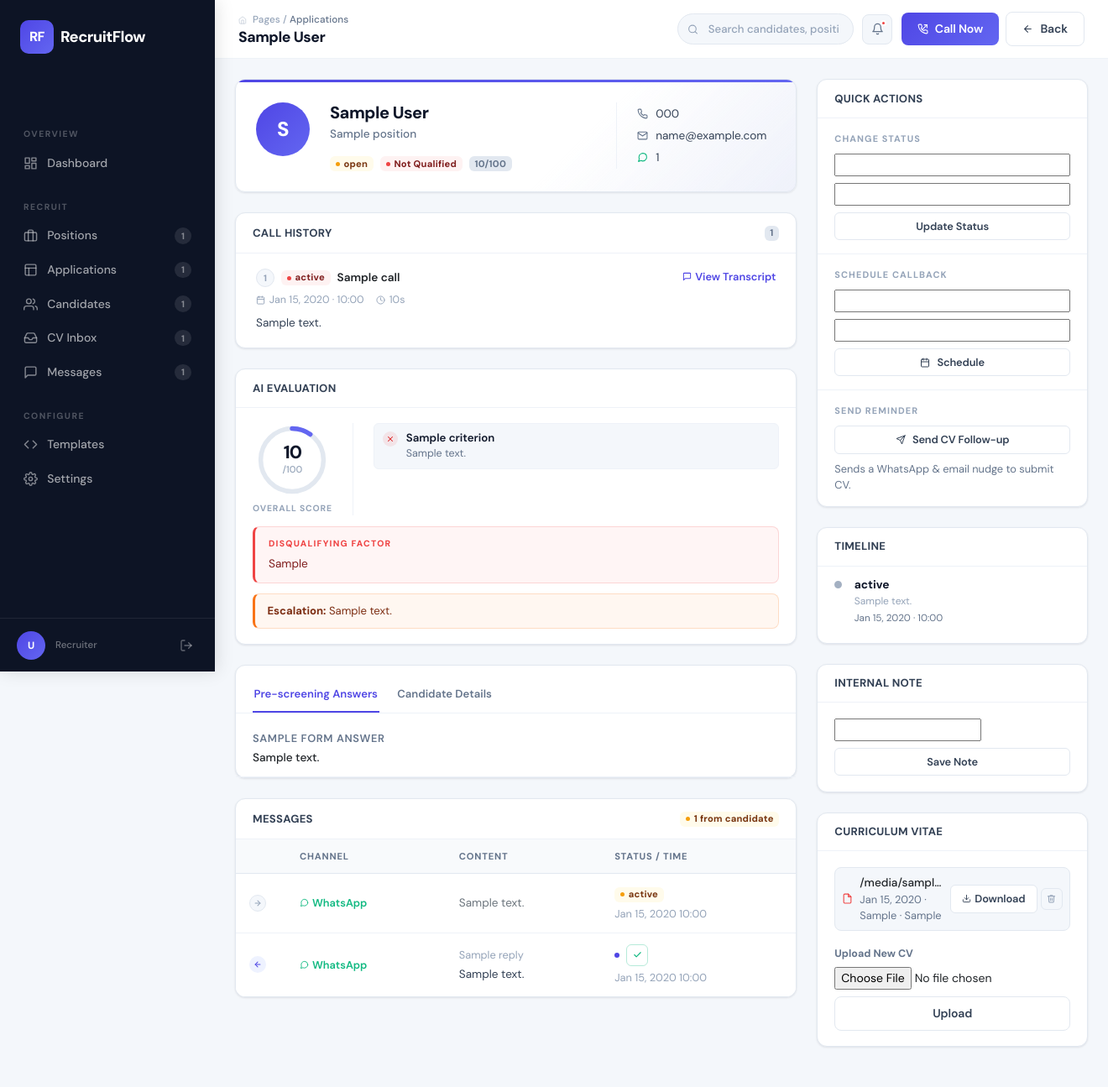
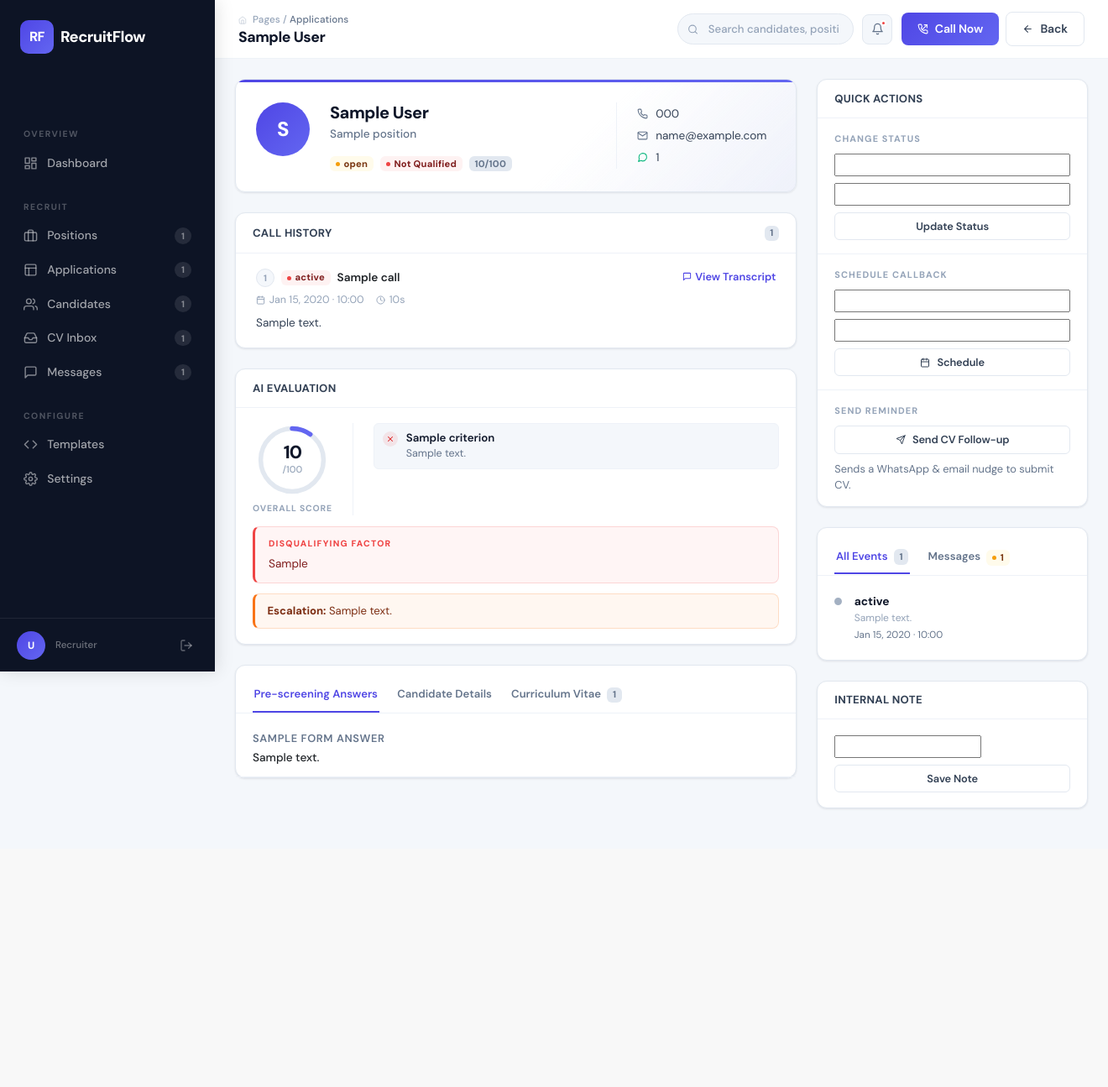
Before and after one commit to alexandruradulescu-neurony/probable-octo-invention, a Django app: template templates/applications/application_detail.html in a window 1320 px wide. Shown: the whole page at 84% size. After the commit the page ends 964 px from the top, so only its background shows below. Run offline with Django 5.2, Linux system fonts and the light colour scheme; the template is opened without the code that fills it: most values are stand-ins (such as "Sample title", 1, 10 or a date in 2020); form fields are guessed from the names that the template uses.

Commit message:
Reorganize application_detail: CV tab in prescreening card, All Events+Messages tabbed in right column
Made-with: Cursor

```diff
--- a/templates/applications/application_detail.html
+++ b/templates/applications/application_detail.html
@@ -316,8 +316,7 @@
       {% endfor %}
     {% endfor %}
 
-    <!-- ── Pre-screening Answers + Candidate Details (tabbed) ──────── -->
-    {% if form_answers_list or candidate %}
+    <!-- ── Pre-screening Answers + Candidate Details + CV (tabbed) ── -->
     <div class="card mb-4">
       <div class="card-header" style="padding-bottom:0;border-bottom:none;">
         <div>
@@ -332,6 +331,12 @@
             <li class="nav-item" role="presentation">
               <button class="nav-link {% if not form_answers_list %}active{% endif %}" id="tab-details" data-bs-toggle="tab" data-bs-target="#pane-details" type="button" role="tab">
                 Candidate Details
+              </button>
+            </li>
+            <li class="nav-item" role="presentation">
+              <button class="nav-link" id="tab-cv" data-bs-toggle="tab" data-bs-target="#pane-cv" type="button" role="tab">
+                Curriculum Vitae
+                {% if cv_uploads %}<span class="badge badge-neutral tabular-nums ms-1">{{ cv_uploads|length }}</span>{% endif %}
               </button>
             </li>
           </ul>
@@ -377,116 +382,58 @@
             </table>
           </div>
 
+          {# Curriculum Vitae pane #}
+          <div class="tab-pane fade" id="pane-cv" role="tabpanel">
+            <div style="padding:1.1rem 1.25rem;">
+              {% if cv_uploads %}
+              <div class="d-flex flex-column gap-2 mb-3">
+                {% for cv in cv_uploads %}
+                <div class="d-flex align-items-center justify-content-between gap-2 p-2"
+                     style="background:var(--bg-page);border:1px solid var(--border-default);border-radius:var(--radius-md);">
+                  <div class="d-flex align-items-center gap-2 overflow-hidden">
+                    <svg width="13" height="13" fill="none" stroke="var(--accent-negative)" stroke-width="2" stroke-linecap="round" stroke-linejoin="round" viewBox="0 0 24 24" class="flex-shrink-0"><path d="M14 2H6a2 2 0 0 0-2 2v16a2 2 0 0 0 2 2h12a2 2 0 0 0 2-2V8z"></path><polyline points="14 2 14 8 20 8"></polyline></svg>
+                    <div class="overflow-hidden">
+                      <div class="text-sm fw-medium text-truncate" title="{{ cv.file_name }}">{{ cv.file_name }}</div>
+                      <div class="text-xs text-tertiary">{{ cv.received_at|date:"M j, Y" }} &middot; {{ cv.get_source_display }}{% if cv.match_method %} &middot; {{ cv.get_match_method_display }}{% endif %}</div>
                     </div>
                   </div>
-    </div>
+                  <div class="d-flex align-items-center gap-1 flex-shrink-0">
+                    {% if cv.needs_review %}
+                    <div class="badge status-screening">Review</div>
                     {% endif %}
-
-    <!-- ── Messages ──────────────────────────────────────────────── -->
-    <div class="card mb-4">
-      <div class="card-header">
-        <h2 class="card-header-title">Messages</h2>
-        {% with unread=candidate_replies|length %}
-        {% if unread %}
-        <span class="badge status-screening"><span class="badge-dot"></span> {{ unread }} from candidate</span>
+                    {% if cv.file_path %}
+                    <a href="/{{ cv.file_path }}" download="{{ cv.file_name }}"
+                       class="btn btn-secondary btn-sm d-inline-flex align-items-center gap-1">
+                      <svg width="11" height="11" fill="none" stroke="currentColor" stroke-width="2" stroke-linecap="round" stroke-linejoin="round" viewBox="0 0 24 24"><path d="M21 15v4a2 2 0 0 1-2 2H5a2 2 0 0 1-2-2v-4"></path><polyline points="7 10 12 15 17 10"></polyline><line x1="12" y1="15" x2="12" y2="3"></line></svg>
+                      Download
+                    </a>
+                    {% else %}
+                    <span class="text-xs text-secondary">No file</span>
                     {% endif %}
-        {% endwith %}
-      </div>
-      {% if sent_messages or candidate_replies %}
-      <div class="table-responsive">
-        <table class="table mb-0">
-          <thead>
-            <tr>
-              <th style="width:32px;"></th>
-              <th>Channel</th>
-              <th>Content</th>
-              <th>Status / Time</th>
-            </tr>
-          </thead>
-          <tbody>
-            {% for msg in sent_messages %}
-            <tr>
-              <td class="ps-3">
-                <div class="msg-dir msg-dir-out" title="Outbound">
-                  <svg width="10" height="10" fill="none" stroke="var(--text-muted)" stroke-width="2.5" stroke-linecap="round" stroke-linejoin="round" viewBox="0 0 24 24"><line x1="5" y1="12" x2="19" y2="12"></line><polyline points="12 5 19 12 12 19"></polyline></svg>
-                </div>
-              </td>
-              <td>
-                {% if msg.channel == "email" %}
-                  <div class="d-flex align-items-center gap-1 text-xs fw-semibold text-tertiary">
-                    <svg width="11" height="11" fill="none" stroke="currentColor" stroke-width="2" stroke-linecap="round" stroke-linejoin="round" viewBox="0 0 24 24"><path d="M4 4h16c1.1 0 2 .9 2 2v12c0 1.1-.9 2-2 2H4c-1.1 0-2-.9-2-2V6c0-1.1.9-2 2-2z"></path><polyline points="22,6 12,13 2,6"></polyline></svg>
-                    Email
-                  </div>
-                {% else %}
-                  <div class="d-flex align-items-center gap-1 text-xs fw-semibold" style="color:var(--accent-positive);">
-                    <svg width="11" height="11" fill="none" stroke="currentColor" stroke-width="2" stroke-linecap="round" stroke-linejoin="round" viewBox="0 0 24 24"><path d="M21 11.5a8.38 8.38 0 0 1-.9 3.8 8.5 8.5 0 0 1-7.6 4.7 8.38 8.38 0 0 1-3.8-.9L3 21l1.9-5.7a8.38 8.38 0 0 1-.9-3.8 8.5 8.5 0 0 1 4.7-7.6 8.38 8.38 0 0 1 3.8-.9h.5a8.48 8.48 0 0 1 8 8v.5z"></path></svg>
-                    WhatsApp
-                  </div>
-                {% endif %}
-              </td>
-              <td class="text-sm text-secondary">{{ msg.get_message_type_display }}</td>
-              <td>
-                {% if msg.status == "sent" or msg.status == "delivered" %}
-                  <div class="badge status-offered"><span class="badge-dot"></span> {{ msg.get_status_display }}</div>
-                {% elif msg.status == "failed" %}
-                  <div class="badge status-rejected"><span class="badge-dot"></span> Failed</div>
-                {% else %}
-                  <div class="badge status-screening"><span class="badge-dot"></span> {{ msg.get_status_display }}</div>
-                {% endif %}
-                <div class="text-xs text-muted-custom tabular-nums mt-1">{{ msg.sent_at|date:"M j, Y H:i"|default:"—" }}</div>
-              </td>
-            </tr>
-            {% endfor %}
-            {% for reply in candidate_replies %}
-            <tr {% if not reply.is_read %}style="background:var(--bg-page);"{% endif %}>
-              <td class="ps-3">
-                <div class="msg-dir msg-dir-in" title="From candidate">
-                  <svg width="10" height="10" fill="none" stroke="var(--accent-primary)" stroke-width="2.5" stroke-linecap="round" stroke-linejoin="round" viewBox="0 0 24 24"><line x1="19" y1="12" x2="5" y2="12"></line><polyline points="12 19 5 12 12 5"></polyline></svg>
-                </div>
-              </td>
-              <td>
-                {% if reply.channel == "email" %}
-                  <div class="d-flex align-items-center gap-1 text-xs fw-semibold text-tertiary">
-                    <svg width="11" height="11" fill="none" stroke="currentColor" stroke-width="2" stroke-linecap="round" stroke-linejoin="round" viewBox="0 0 24 24"><path d="M4 4h16c1.1 0 2 .9 2 2v12c0 1.1-.9 2-2 2H4c-1.1 0-2-.9-2-2V6c0-1.1.9-2 2-2z"></path><polyline points="22,6 12,13 2,6"></polyline></svg>
-                    Email
-                  </div>
-                {% else %}
-                  <div class="d-flex align-items-center gap-1 text-xs fw-semibold" style="color:var(--accent-positive);">
-                    <svg width="11" height="11" fill="none" stroke="currentColor" stroke-width="2" stroke-linecap="round" stroke-linejoin="round" viewBox="0 0 24 24"><path d="M21 11.5a8.38 8.38 0 0 1-.9 3.8 8.5 8.5 0 0 1-7.6 4.7 8.38 8.38 0 0 1-3.8-.9L3 21l1.9-5.7a8.38 8.38 0 0 1-.9-3.8 8.5 8.5 0 0 1 4.7-7.6 8.38 8.38 0 0 1 3.8-.9h.5a8.48 8.48 0 0 1 8 8v.5z"></path></svg>
-                    WhatsApp
-                  </div>
-                {% endif %}
-              </td>
-              <td style="max-width:220px;">
-                {% if reply.subject %}
-                <div class="text-xs text-muted-custom mb-1">{{ reply.subject|truncatechars:60 }}</div>
-                {% endif %}
-                <div class="text-sm">{{ reply.body|truncatechars:100 }}</div>
-              </td>
-              <td>
-                <div class="d-flex align-items-center gap-2">
-                  {% if not reply.is_read %}
-                  <span style="width:6px;height:6px;border-radius:50%;background:var(--accent-primary);flex-shrink:0;display:inline-block;" title="Unread"></span>
-                  {% endif %}
-                  <form method="post" action="{% url 'messaging:reply_read' reply.pk %}?next={{ request.path }}" class="m-0">
+                    <form method="post" action="{% url 'cvs:cv_delete' cv.pk %}" class="m-0"
+                          onsubmit="return confirm('Delete this CV? This cannot be undone.');">
                       {% csrf_token %}
-                    <button type="submit" class="btn-icon-delete" title="Mark as read" style="color:var(--accent-positive);border-color:rgba(16,185,129,0.3);">
-                      <svg width="11" height="11" fill="none" stroke="currentColor" stroke-width="2.5" stroke-linecap="round" stroke-linejoin="round" viewBox="0 0 24 24"><polyline points="20 6 9 17 4 12"></polyline></svg>
+                      <input type="hidden" name="next" value="{{ request.path }}">
+                      <button type="submit" class="btn-icon-delete" title="Delete CV">
+                        <svg width="11" height="11" fill="none" stroke="currentColor" stroke-width="2.2" stroke-linecap="round" stroke-linejoin="round" viewBox="0 0 24 24"><polyline points="3 6 5 6 21 6"></polyline><path d="M19 6l-1 14a2 2 0 0 1-2 2H8a2 2 0 0 1-2-2L5 6"></path><path d="M10 11v6"></path><path d="M14 11v6"></path><path d="M9 6V4h6v2"></path></svg>
                       </button>
                     </form>
                   </div>
-                <div class="text-xs text-muted-custom tabular-nums mt-1">{{ reply.received_at|date:"M j, Y H:i" }}</div>
-              </td>
-            </tr>
+                </div>
                 {% endfor %}
-          </tbody>
-        </table>
-      </div>
-      {% else %}
-      <div class="card-body text-center py-4">
-        <div class="text-sm text-tertiary">No messages yet.</div>
               </div>
               {% endif %}
+              <form method="post" action="{% url 'applications:upload_cv' application.pk %}" enctype="multipart/form-data">
+                {% csrf_token %}
+                <label class="form-label" style="text-transform:none;letter-spacing:0;">Upload New CV</label>
+                {{ manual_cv_upload_form.cv_file }}
+                <button type="submit" class="btn btn-secondary w-100 mt-2">Upload</button>
+              </form>
+            </div>
+          </div>
+
+        </div>
+      </div>
     </div>
 
   </div>
@@ -540,11 +487,31 @@
       </div>
     </div>
 
-    <!-- Timeline -->
+    <!-- All Events + Messages (tabbed) -->
     <div class="card mb-4">
-      <div class="card-header">
-        <h2 class="card-header-title">Timeline</h2>
+      <div class="card-header" style="padding-bottom:0;border-bottom:none;">
+        <div>
+          <ul class="nav rf-tabs" id="activity-tabs" role="tablist">
+            <li class="nav-item" role="presentation">
+              <button class="nav-link active" id="tab-events" data-bs-toggle="tab" data-bs-target="#pane-events" type="button" role="tab">
+                All Events
+                {% if status_changes %}<span class="badge badge-neutral tabular-nums ms-1">{{ status_changes|length }}</span>{% endif %}
+              </button>
+            </li>
+            <li class="nav-item" role="presentation">
+              <button class="nav-link" id="tab-messages" data-bs-toggle="tab" data-bs-target="#pane-messages" type="button" role="tab">
+                Messages
+                {% with unread=candidate_replies|length %}{% if unread %}<span class="badge status-screening ms-1"><span class="badge-dot"></span>{{ unread }}</span>{% endif %}{% endwith %}
+              </button>
+            </li>
+          </ul>
         </div>
+      </div>
+      <div style="border-top:1px solid var(--border-light);">
+        <div class="tab-content rf-tabs-content">
+
+          {# All Events pane #}
+          <div class="tab-pane fade show active" id="pane-events" role="tabpanel">
             {% if status_changes %}
             <div class="activity-list py-1">
               {% for sc in status_changes %}
@@ -576,9 +543,102 @@
             </div>
             {% else %}
             <div class="card-body text-center py-4">
-        <div class="text-sm text-tertiary">No timeline entries yet.</div>
+              <div class="text-sm text-tertiary">No events yet.</div>
             </div>
             {% endif %}
+          </div>
+
+          {# Messages pane #}
+          <div class="tab-pane fade" id="pane-messages" role="tabpanel">
+            {% if sent_messages or candidate_replies %}
+            <div class="table-responsive">
+              <table class="table mb-0">
+                <thead>
+                  <tr>
+                    <th style="width:28px;"></th>
+                    <th>Ch.</th>
+                    <th>Content</th>
+                    <th>Status</th>
+                  </tr>
+                </thead>
+                <tbody>
+                  {% for msg in sent_messages %}
+                  <tr>
+                    <td class="ps-3">
+                      <div class="msg-dir msg-dir-out" title="Outbound">
+                        <svg width="10" height="10" fill="none" stroke="var(--text-muted)" stroke-width="2.5" stroke-linecap="round" stroke-linejoin="round" viewBox="0 0 24 24"><line x1="5" y1="12" x2="19" y2="12"></line><polyline points="12 5 19 12 12 19"></polyline></svg>
+                      </div>
+                    </td>
+                    <td>
+                      {% if msg.channel == "email" %}
+                        <svg width="12" height="12" fill="none" stroke="currentColor" stroke-width="2" stroke-linecap="round" stroke-linejoin="round" viewBox="0 0 24 24" class="text-tertiary" title="Email"><path d="M4 4h16c1.1 0 2 .9 2 2v12c0 1.1-.9 2-2 2H4c-1.1 0-2-.9-2-2V6c0-1.1.9-2 2-2z"></path><polyline points="22,6 12,13 2,6"></polyline></svg>
+                      {% else %}
+                        <svg width="12" height="12" fill="none" stroke="var(--accent-positive)" stroke-width="2" stroke-linecap="round" stroke-linejoin="round" viewBox="0 0 24 24" title="WhatsApp"><path d="M21 11.5a8.38 8.38 0 0 1-.9 3.8 8.5 8.5 0 0 1-7.6 4.7 8.38 8.38 0 0 1-3.8-.9L3 21l1.9-5.7a8.38 8.38 0 0 1-.9-3.8 8.5 8.5 0 0 1 4.7-7.6 8.38 8.38 0 0 1 3.8-.9h.5a8.48 8.48 0 0 1 8 8v.5z"></path></svg>
+                      {% endif %}
+                    </td>
+                    <td class="text-sm text-secondary">
+                      {{ msg.get_message_type_display }}
+                      <div class="text-xs text-muted-custom tabular-nums">{{ msg.sent_at|date:"M j · H:i"|default:"—" }}</div>
+                    </td>
+                    <td>
+                      {% if msg.status == "sent" or msg.status == "delivered" %}
+                        <div class="badge status-offered"><span class="badge-dot"></span> {{ msg.get_status_display }}</div>
+                      {% elif msg.status == "failed" %}
+                        <div class="badge status-rejected"><span class="badge-dot"></span> Failed</div>
+                      {% else %}
+                        <div class="badge status-screening"><span class="badge-dot"></span> {{ msg.get_status_display }}</div>
+                      {% endif %}
+                    </td>
+                  </tr>
+                  {% endfor %}
+                  {% for reply in candidate_replies %}
+                  <tr {% if not reply.is_read %}style="background:var(--bg-page);"{% endif %}>
+                    <td class="ps-3">
+                      <div class="msg-dir msg-dir-in" title="From candidate">
+                        <svg width="10" height="10" fill="none" stroke="var(--accent-primary)" stroke-width="2.5" stroke-linecap="round" stroke-linejoin="round" viewBox="0 0 24 24"><line x1="19" y1="12" x2="5" y2="12"></line><polyline points="12 19 5 12 12 5"></polyline></svg>
+                      </div>
+                    </td>
+                    <td>
+                      {% if reply.channel == "email" %}
+                        <svg width="12" height="12" fill="none" stroke="currentColor" stroke-width="2" stroke-linecap="round" stroke-linejoin="round" viewBox="0 0 24 24" class="text-tertiary" title="Email"><path d="M4 4h16c1.1 0 2 .9 2 2v12c0 1.1-.9 2-2 2H4c-1.1 0-2-.9-2-2V6c0-1.1.9-2 2-2z"></path><polyline points="22,6 12,13 2,6"></polyline></svg>
+                      {% else %}
+                        <svg width="12" height="12" fill="none" stroke="var(--accent-positive)" stroke-width="2" stroke-linecap="round" stroke-linejoin="round" viewBox="0 0 24 24" title="WhatsApp"><path d="M21 11.5a8.38 8.38 0 0 1-.9 3.8 8.5 8.5 0 0 1-7.6 4.7 8.38 8.38 0 0 1-3.8-.9L3 21l1.9-5.7a8.38 8.38 0 0 1-.9-3.8 8.5 8.5 0 0 1 4.7-7.6 8.38 8.38 0 0 1 3.8-.9h.5a8.48 8.48 0 0 1 8 8v.5z"></path></svg>
+                      {% endif %}
+                    </td>
+                    <td style="max-width:160px;">
+                      {% if reply.subject %}
+                      <div class="text-xs text-muted-custom mb-1">{{ reply.subject|truncatechars:40 }}</div>
+                      {% endif %}
+                      <div class="text-sm">{{ reply.body|truncatechars:60 }}</div>
+                      <div class="text-xs text-muted-custom tabular-nums">{{ reply.received_at|date:"M j · H:i" }}</div>
+                    </td>
+                    <td>
+                      <div class="d-flex align-items-center gap-1">
+                        {% if not reply.is_read %}
+                        <span style="width:6px;height:6px;border-radius:50%;background:var(--accent-primary);flex-shrink:0;display:inline-block;" title="Unread"></span>
+                        {% endif %}
+                        <form method="post" action="{% url 'messaging:reply_read' reply.pk %}?next={{ request.path }}" class="m-0">
+                          {% csrf_token %}
+                          <button type="submit" class="btn-icon-delete" title="Mark as read" style="color:var(--accent-positive);border-color:rgba(16,185,129,0.3);">
+                            <svg width="11" height="11" fill="none" stroke="currentColor" stroke-width="2.5" stroke-linecap="round" stroke-linejoin="round" viewBox="0 0 24 24"><polyline points="20 6 9 17 4 12"></polyline></svg>
+                          </button>
+                        </form>
+                      </div>
+                    </td>
+                  </tr>
+                  {% endfor %}
+                </tbody>
+              </table>
+            </div>
+            {% else %}
+            <div class="card-body text-center py-4">
+              <div class="text-sm text-tertiary">No messages yet.</div>
+            </div>
+            {% endif %}
+          </div>
+
+        </div>
+      </div>
     </div>
 
     <!-- Internal Note -->
@@ -595,59 +655,6 @@
       </div>
     </div>
 
-    <!-- Curriculum Vitae -->
-    <div class="card mb-4">
-      <div class="card-header">
-        <h2 class="card-header-title">Curriculum Vitae</h2>
-      </div>
-      <div class="card-body">
-        {% if cv_uploads %}
-        <div class="d-flex flex-column gap-2 mb-3">
-          {% for cv in cv_uploads %}
-          <div class="d-flex align-items-center justify-content-between gap-2 p-2"
-               style="background:var(--bg-page);border:1px solid var(--border-default);border-radius:var(--radius-md);">
-            <div class="d-flex align-items-center gap-2 overflow-hidden">
-              <svg width="13" height="13" fill="none" stroke="var(--accent-negative)" stroke-width="2" stroke-linecap="round" stroke-linejoin="round" viewBox="0 0 24 24" class="flex-shrink-0"><path d="M14 2H6a2 2 0 0 0-2 2v16a2 2 0 0 0 2 2h12a2 2 0 0 0 2-2V8z"></path><polyline points="14 2 14 8 20 8"></polyline></svg>
-              <div class="overflow-hidden">
-                <div class="text-sm fw-medium text-truncate" title="{{ cv.file_name }}">{{ cv.file_name }}</div>
-                <div class="text-xs text-tertiary">{{ cv.received_at|date:"M j, Y" }} &middot; {{ cv.get_source_display }}{% if cv.match_method %} &middot; {{ cv.get_match_method_display }}{% endif %}</div>
-              </div>
-            </div>
-            <div class="d-flex align-items-center gap-1 flex-shrink-0">
-              {% if cv.needs_review %}
-              <div class="badge status-screening">Review</div>
-              {% endif %}
-              {% if cv.file_path %}
-              <a href="/{{ cv.file_path }}" download="{{ cv.file_name }}"
-                 class="btn btn-secondary btn-sm d-inline-flex align-items-center gap-1">
-                <svg width="11" height="11" fill="none" stroke="currentColor" stroke-width="2" stroke-linecap="round" stroke-linejoin="round" viewBox="0 0 24 24"><path d="M21 15v4a2 2 0 0 1-2 2H5a2 2 0 0 1-2-2v-4"></path><polyline points="7 10 12 15 17 10"></polyline><line x1="12" y1="15" x2="12" y2="3"></line></svg>
-                Download
-              </a>
-              {% else %}
-              <span class="text-xs text-secondary">No file</span>
-              {% endif %}
-              <form method="post" action="{% url 'cvs:cv_delete' cv.pk %}" class="m-0"
-                    onsubmit="return confirm('Delete this CV? This cannot be undone.');">
-                {% csrf_token %}
-                <input type="hidden" name="next" value="{{ request.path }}">
-                <button type="submit" class="btn-icon-delete" title="Delete CV">
-                  <svg width="11" height="11" fill="none" stroke="currentColor" stroke-width="2.2" stroke-linecap="round" stroke-linejoin="round" viewBox="0 0 24 24"><polyline points="3 6 5 6 21 6"></polyline><path d="M19 6l-1 14a2 2 0 0 1-2 2H8a2 2 0 0 1-2-2L5 6"></path><path d="M10 11v6"></path><path d="M14 11v6"></path><path d="M9 6V4h6v2"></path></svg>
-                </button>
-              </form>
-            </div>
-          </div>
-          {% endfor %}
-        </div>
-        {% endif %}
-        <form method="post" action="{% url 'applications:upload_cv' application.pk %}" enctype="multipart/form-data">
-          {% csrf_token %}
-          <label class="form-label" style="text-transform:none;letter-spacing:0;">Upload New CV</label>
-          {{ manual_cv_upload_form.cv_file }}
-          <button type="submit" class="btn btn-secondary w-100 mt-2">Upload</button>
-        </form>
-      </div>
-    </div>
-
   </div>
 </div>
 {% endblock %}
```
Lines whose indentation alone changed are shown as unchanged.
